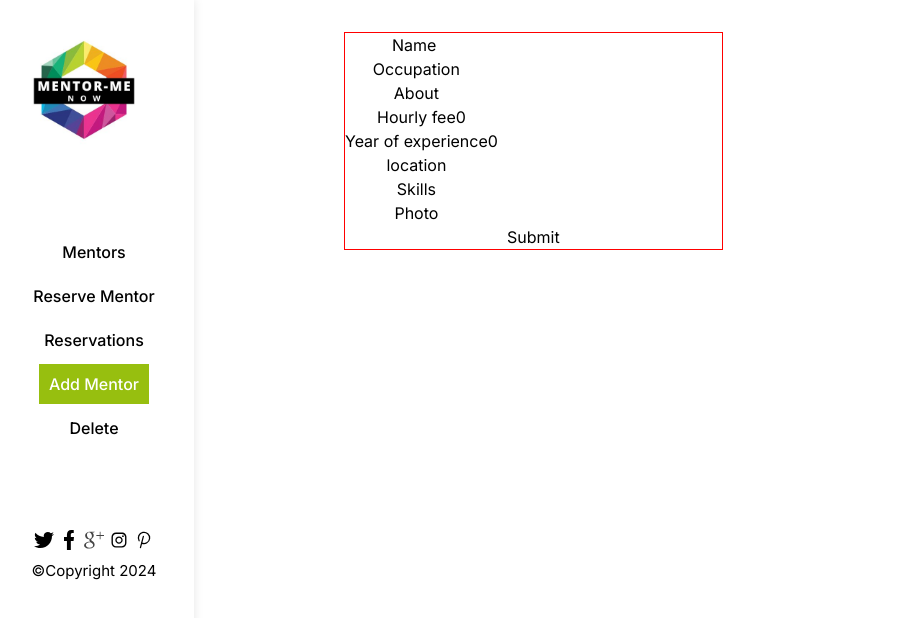
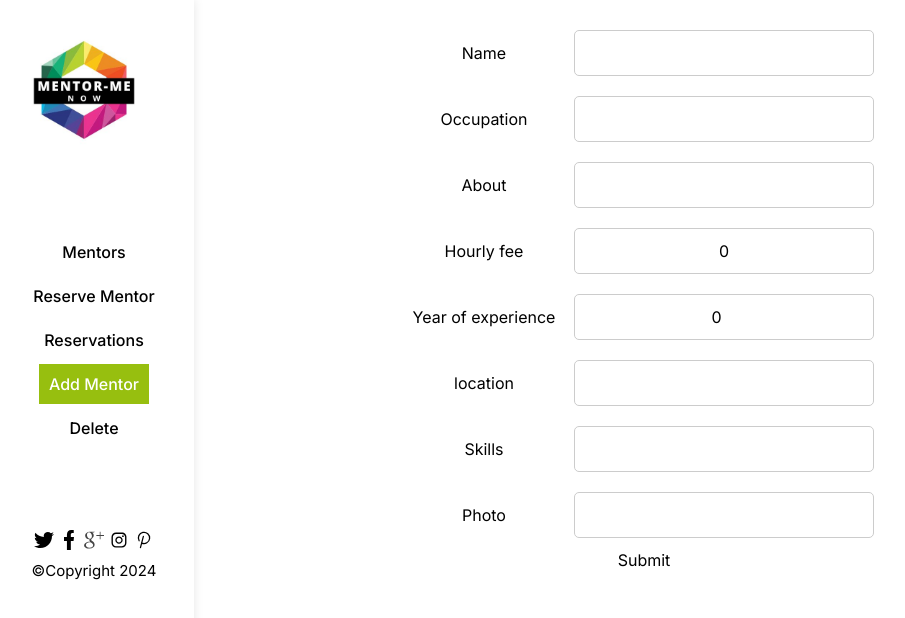
Before and after one commit to lily4178993/mentor_me_now_front_end, a React (Vite) app: page /addMentor in a window 1280 px wide. Shown: the top 618 px of the page, without its empty margins (6-911 px from the left). Built offline with nearby package versions, Linux system fonts and the light colour scheme.

Commit message:
Add more styling to add mentor component

```diff
--- a/src/modules/addMentor.css
+++ b/src/modules/addMentor.css
@@ -1,17 +1,71 @@
 .add_mentor_form {
-  border: 1px solid red;
   display: flex;
   flex-direction: column;
   align-items: center;
-  /* width: 300px; */
   position: absolute;
-  /* top: ; */
+  top: 10px;
   left: 350px;
-  /* right: 150px; */
 }
 
-.add_mentor_img {
+.add_mentor_form input {
+  margin: 10px;
+  padding: 10px;
+  width: 300px;
+  border: 1px solid #ccc;
+  border-radius: 5px;
+}
+
+.add_mentor_form input[type="decimal"],
+.add_mentor_form input[type="number"] {
+  text-align: center;
+}
+
+/* .form-row {
+  display: grid;
+  grid-template-columns: 1fr 1fr;
+  gap: 10px;
+  margin-bottom: 10px;
   border: 3px solid red;
-  padding: 10px;
-  background-color: aqua;
+} */
+
+/* .form-label {
+  flex: 1;
+  border: 3px solid red;
 }
+
+.form-label input {
+  flex: 2;
+  margin-left: 10px;
+} */
+
+@media (min-width: 768px) {
+  .form-row {
+    display: flex;
+    flex-direction: row;
+    justify-content: center;
+    align-items: center;
+  }
+
+  .add_mentor_form {
+    top: 20px;
+    width: 600px;
+    height: 700px;
+  }
+
+  .add_mentor_form label {
+    display: grid;
+    grid-template-columns: 1fr 2fr;
+  }
+
+  .form-label {
+    text-align: center;
+    display: flex;
+    flex-direction: row;
+    justify-content: center;
+    align-items: center;
+  }
+}
+
+/* @media (min-width: 1024px) {
+
+} */
```
